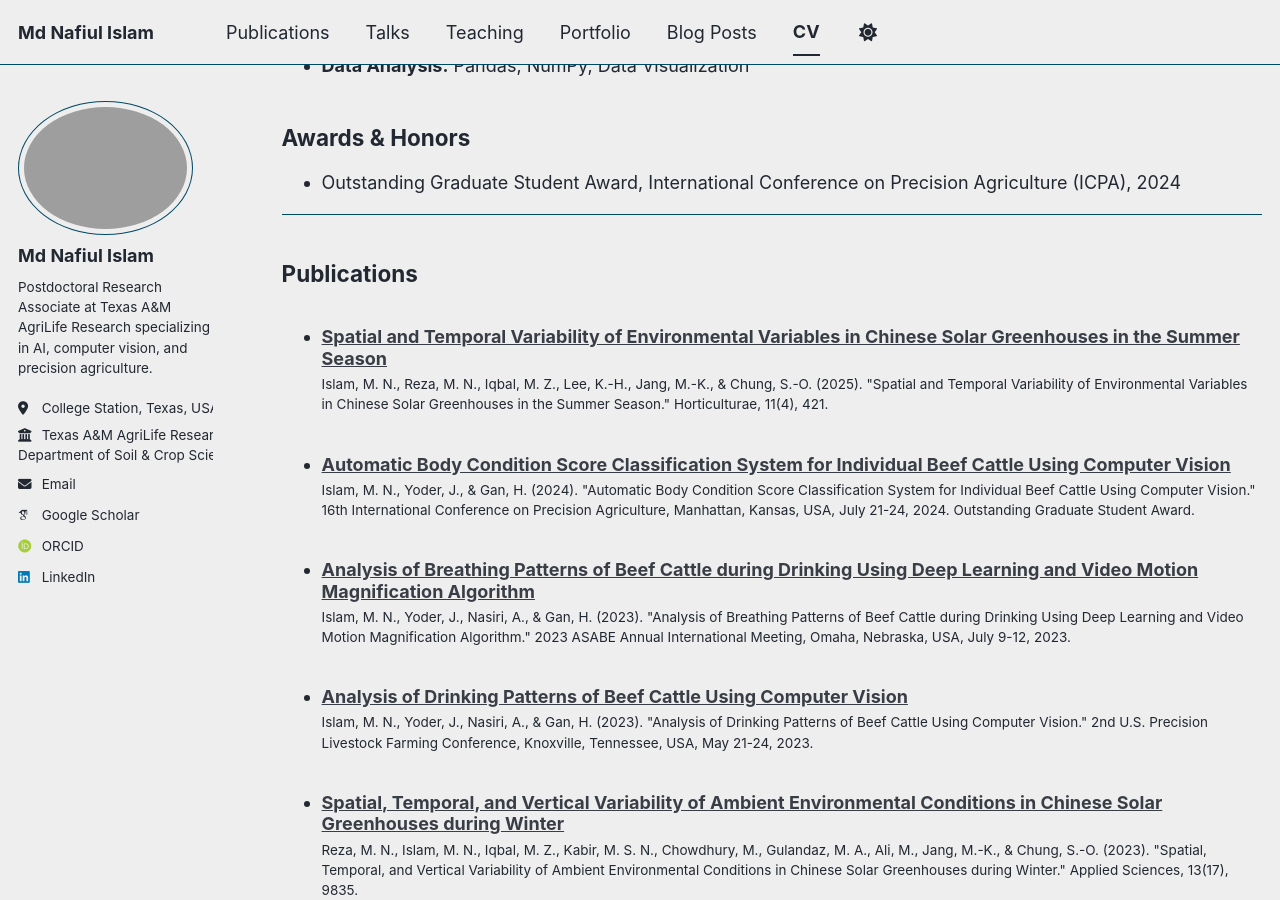
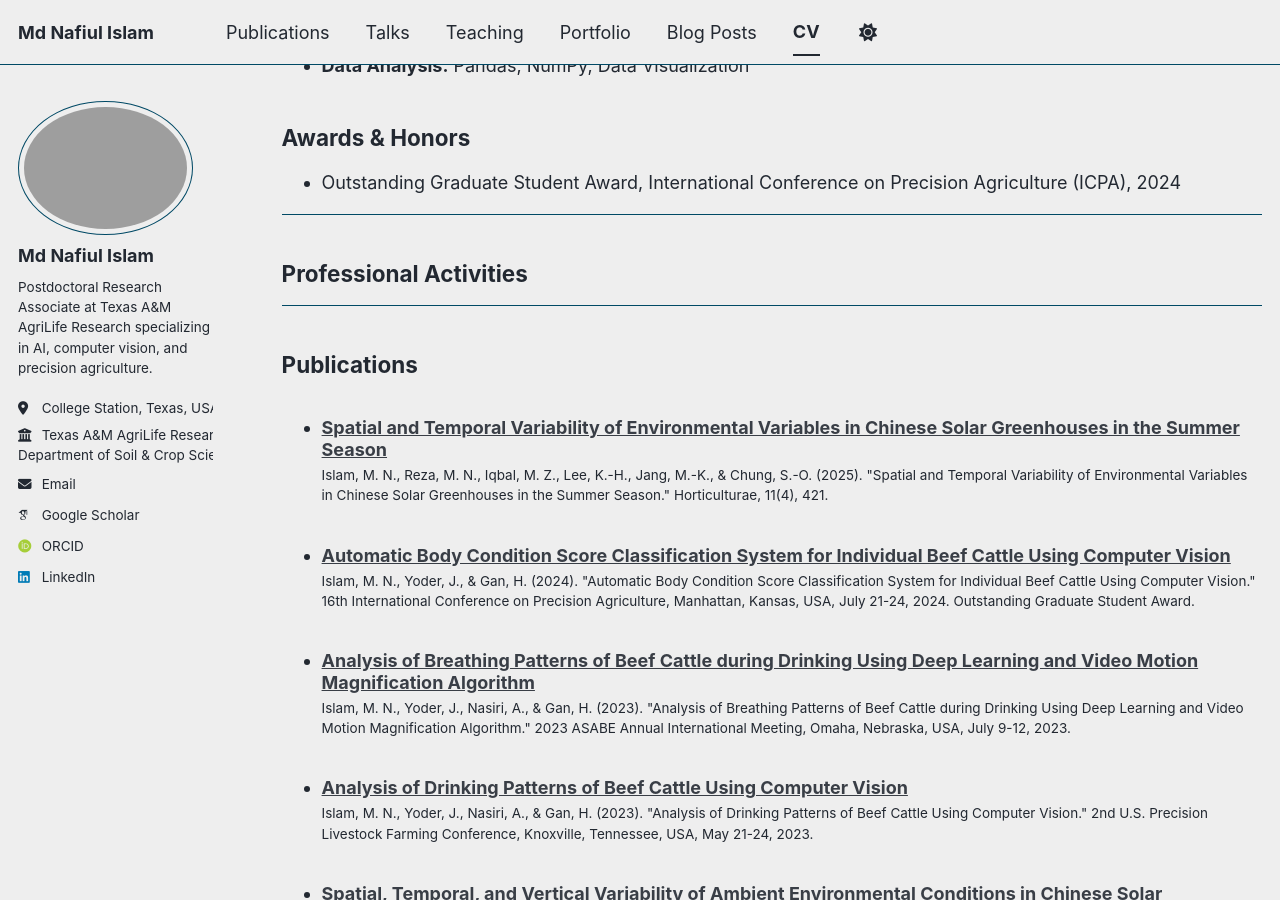
Before and after one commit to NafiulIslamBD/nafiul_islam_precision_agriculture_HSTU_CNU_UTK.github.io, a Jekyll site: the page built from _pages/cv.md, in a window 1280 px wide and 900 px high, scrolled down 1185 px. Built offline with Jekyll 4.4.1, drawn with Linux system fonts in a browser that asks for light colours; some web fonts are replaced; a script bundle is joined from its source files by our own code; library files that are not in the unit come from our copies; some of the changed text lies outside the part shown.

Commit message:
Update cv.md

```diff
--- a/_pages/cv.md
+++ b/_pages/cv.md
@@ -53,6 +53,10 @@ redirect_from:
 
 ---
 
+## Professional Activities
+
+---
+
 ## Publications
 <ul>
 {% for post in site.publications reversed %}
```
Also changed, not shown: other parts of _pages/cv.md (+0 -4 lines).
